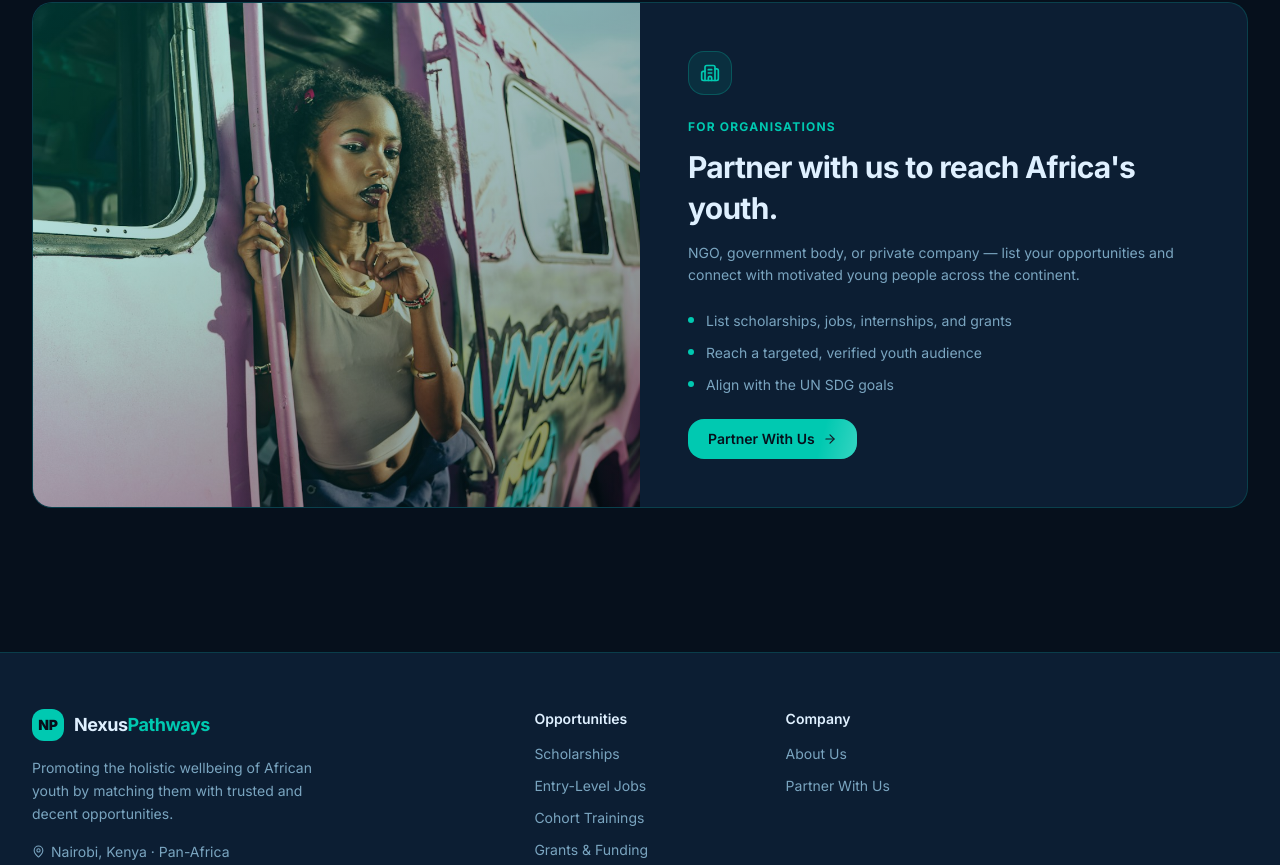
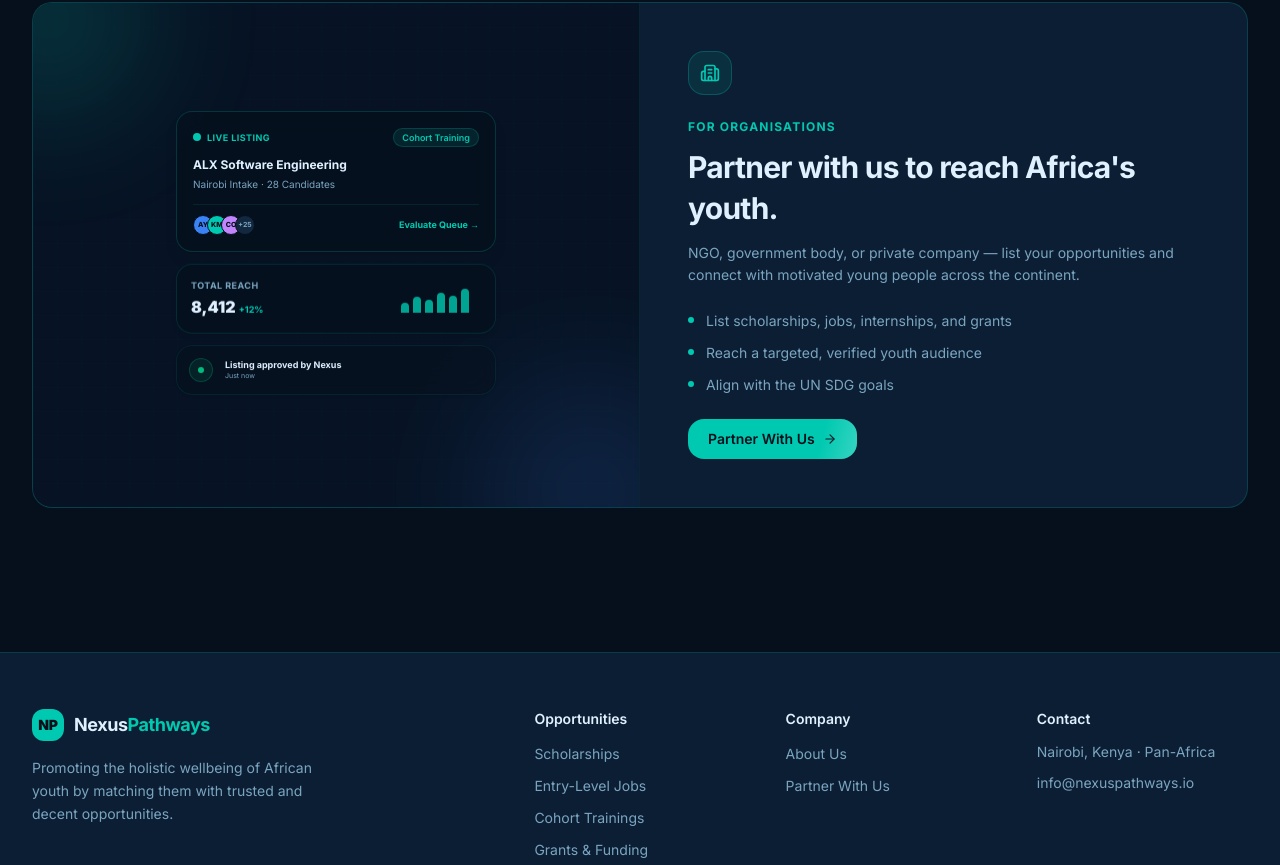
Before and after one commit to rennoxm/nexuspathways, a Next.js app: page / in a window 1280 px wide. Shown: the part 1955-2820 px from the top of the page. Built offline with nearby package versions, Linux system fonts and the light colour scheme.

Commit message:
removed partner pic for a design, added contact in footer

```diff
--- a/components/home/PartnerBanner.tsx
+++ b/components/home/PartnerBanner.tsx
@@ -1,6 +1,5 @@
 "use client";
 
-import Image from "next/image";
 import Link from "next/link";
 import { Building2, ArrowRight } from "lucide-react";
 import { useInView } from "@/hooks/useInView";
@@ -26,19 +25,121 @@
           }}
         >
           <div className="grid grid-cols-1 lg:grid-cols-2">
-            {/* Image panel */}
-            <div className="relative h-64 lg:h-auto min-h-[300px]">
-              <Image
-                src="/photo-1770283553885-bad1d6f7acd7.jpg"
-                alt="Young African woman, confident and purposeful"
-                fill
-                className="object-cover object-center"
+            {/* Cool pure-CSS dashboard visual panel */}
+            <div className="relative h-64 lg:h-auto min-h-[380px] bg-[#071324] overflow-hidden flex flex-col justify-center items-center p-6 border-b lg:border-b-0 lg:border-r border-primary/10 select-none">
+              {/* Background abstract grid lines */}
+              <div
+                className="absolute inset-0 opacity-[0.06]"
+                style={{
+                  backgroundImage: `linear-gradient(var(--border) 1px, transparent 1px), linear-gradient(90deg, var(--border) 1px, transparent 1px)`,
+                  backgroundSize: "24px 24px"
+                }}
               />
-              {/* Teal tint overlay — animates to final opacity with the card */}
+
+              {/* Glowing decorative blobs */}
               <div
-                className={`absolute inset-0 transition-opacity duration-700 ${inView ? "opacity-100" : "opacity-0"}`}
-                style={{ background: "linear-gradient(135deg, rgba(0,201,177,0.25) 0%, rgba(6,16,28,0.5) 100%)" }}
+                className="absolute -top-20 -left-20 w-48 h-48 rounded-full blur-3xl opacity-20"
+                style={{ background: "var(--primary)" }}
               />
+              <div
+                className="absolute -bottom-24 -right-16 w-56 h-56 rounded-full blur-3xl opacity-15"
+                style={{ background: "var(--accent)" }}
+              />
+
+              {/* Central Mock dashboard container */}
+              <div className="relative w-full max-w-[320px] flex flex-col gap-3.5 z-10">
+
+                {/* Float Card 1: Listing details */}
+                <div
+                  className="rounded-xl p-4 border border-primary/20 backdrop-blur-md shadow-lg transform hover:-translate-y-1 transition-all duration-300 animate-banner-float-1"
+                  style={{
+                    background: "rgba(6,16,28,0.75)",
+                  }}
+                >
+                  <div className="flex items-center justify-between gap-3 mb-2.5">
+                    <div className="flex items-center gap-1.5">
+                      <span className="w-2 h-2 rounded-full bg-primary animate-pulse" />
+                      <span className="text-[9px] font-bold tracking-wider uppercase text-primary">Live Listing</span>
+                    </div>
+                    <span className="text-[9px] px-2 py-0.5 rounded-full bg-primary/10 border border-primary/20 text-primary font-semibold">Cohort Training</span>
+                  </div>
+                  <h4 className="text-xs font-bold text-foreground mb-1">ALX Software Engineering</h4>
+                  <p className="text-[10px] text-muted-foreground mb-3">Nairobi Intake · 28 Candidates</p>
+
+                  {/* Candidates mini list visual */}
+                  <div className="flex items-center justify-between border-t border-primary/10 pt-2.5">
+                    <div className="flex -space-x-1.5">
+                      {["AY", "KM", "CO"].map((init, index) => (
+                        <div
+                          key={init}
+                          className="w-5 h-5 rounded-full border border-[#06101C] flex items-center justify-center text-[7px] font-extrabold text-[#06101C]"
+                          style={{
+                            background: index === 0 ? "var(--accent)" : index === 1 ? "var(--primary)" : "#C084FC"
+                          }}
+                        >
+                          {init}
+                        </div>
+                      ))}
+                      <div className="w-5 h-5 rounded-full border border-[#06101C] bg-[#112840] flex items-center justify-center text-[7px] text-muted-foreground font-bold">
+                        +25
+                      </div>
+                    </div>
+                    <span className="text-[9px] font-bold text-primary flex items-center gap-0.5">Evaluate Queue →</span>
+                  </div>
+                </div>
+
+                {/* Float Card 2: Stats widget */}
+                <div
+                  className="rounded-xl p-3.5 border border-primary/15 backdrop-blur-md shadow-md flex items-center justify-between gap-4 transform hover:-translate-y-1 transition-all duration-300 animate-banner-float-2"
+                  style={{
+                    background: "rgba(6,16,28,0.65)",
+                  }}
+                >
+                  <div className="flex flex-col gap-0.5">
+                    <span className="text-[9px] uppercase tracking-wider text-muted-foreground font-bold">Total Reach</span>
+                    <span className="text-base font-black text-foreground">8,412 <span className="text-[9px] text-primary font-bold">+12%</span></span>
+                  </div>
+
+                  {/* Custom CSS Mini Sparkline chart */}
+                  <div className="flex items-end gap-1 h-7 w-20 shrink-0">
+                    {[35, 55, 45, 70, 60, 85].map((h, i) => (
+                      <div
+                        key={i}
+                        className="bg-primary/80 rounded-t-sm w-2 transition-all duration-350 hover:bg-primary"
+                        style={{ height: `${h}%` }}
+                      />
+                    ))}
+                  </div>
+                </div>
+
+                {/* Float Card 3: Status / Activity feed */}
+                <div
+                  className="rounded-xl p-3 border border-primary/10 backdrop-blur-md shadow-sm flex items-center gap-3 transform hover:-translate-y-1 transition-all duration-300 animate-banner-float-3"
+                  style={{
+                    background: "rgba(6,16,28,0.5)",
+                  }}
+                >
+                  <div className="w-6 h-6 rounded-lg bg-emerald-500/10 border border-emerald-500/25 flex items-center justify-center shrink-0">
+                    <span className="w-1.5 h-1.5 rounded-full bg-emerald-500" />
+                  </div>
+                  <div className="flex flex-col">
+                    <span className="text-[9px] text-foreground font-bold">Listing approved by Nexus</span>
+                    <span className="text-[7px] text-muted-foreground">Just now</span>
+                  </div>
+                </div>
+
+              </div>
+
+              {/* Self-contained CSS animations */}
+              <style dangerouslySetInnerHTML={{ __html: `
+                @keyframes bannerFloat {
+                  0%, 100% { transform: translateY(0px); }
+                  50% { transform: translateY(-5px); }
+                }
+                .animate-banner-float-1 { animation: bannerFloat 6s ease-in-out infinite; }
+                .animate-banner-float-2 { animation: bannerFloat 6s ease-in-out infinite 1.5s; }
+                .animate-banner-float-3 { animation: bannerFloat 6s ease-in-out infinite 3s; }
+              ` }} />
             </div>
 
             {/* Copy panel */}
--- a/components/layout/Footer.tsx
+++ b/components/layout/Footer.tsx
@@ -1,5 +1,5 @@
 import Link from "next/link";
-import { MapPin, Mail, ExternalLink } from "lucide-react";
+import { ExternalLink } from "lucide-react";
 
 const footerLinks = {
   Opportunities: [
@@ -34,16 +34,6 @@
             <p className="text-sm text-muted-foreground leading-relaxed max-w-xs">
               Promoting the holistic wellbeing of African youth by matching them with trusted and decent opportunities.
             </p>
-            <div className="flex items-center gap-1.5 text-sm text-muted-foreground">
-              <MapPin size={13} />
-              <span>Nairobi, Kenya · Pan-Africa</span>
-            </div>
-            <div className="flex items-center gap-1.5 text-sm text-muted-foreground">
-              <Mail size={13} />
-              <a href="mailto:info@nexuspathways.io" className="hover:text-primary transition-colors">
-                info@nexuspathways.io
-              </a>
-            </div>
           </div>
 
           {/* Link cols */}
@@ -64,6 +54,15 @@
               </ul>
             </div>
           ))}
+
+          {/* Contact col */}
+          <div className="flex flex-col gap-3">
+            <h4 className="text-sm font-semibold text-foreground">Contact</h4>
+            <ul className="flex flex-col gap-2 text-sm text-muted-foreground leading-relaxed">
+              <li>Nairobi, Kenya · Pan-Africa</li>
+              <li>info@nexuspathways.io</li>
+            </ul>
+          </div>
         </div>
 
         <div className="mt-12 pt-6 border-t border-border flex flex-col sm:flex-row items-center justify-between gap-3">
```
